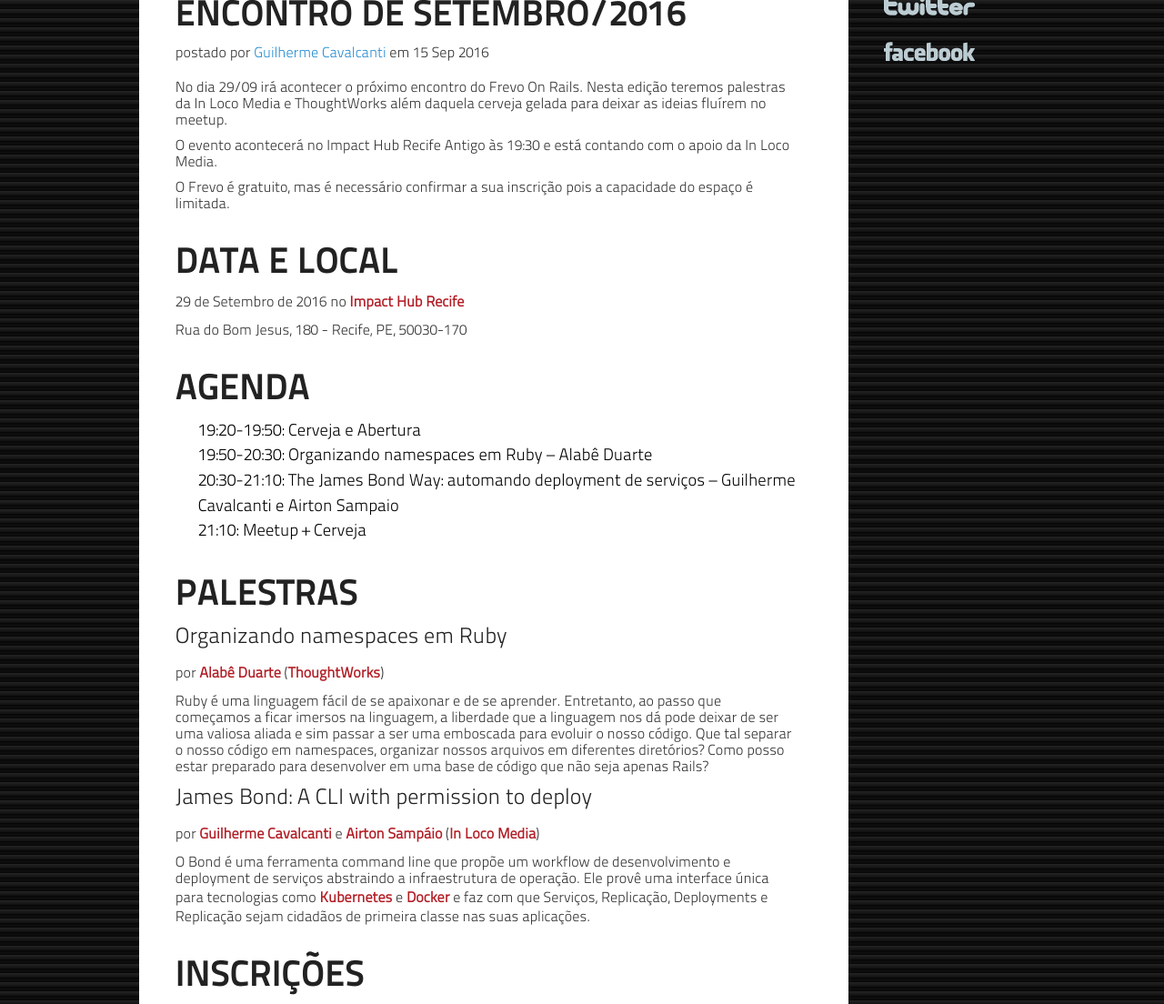
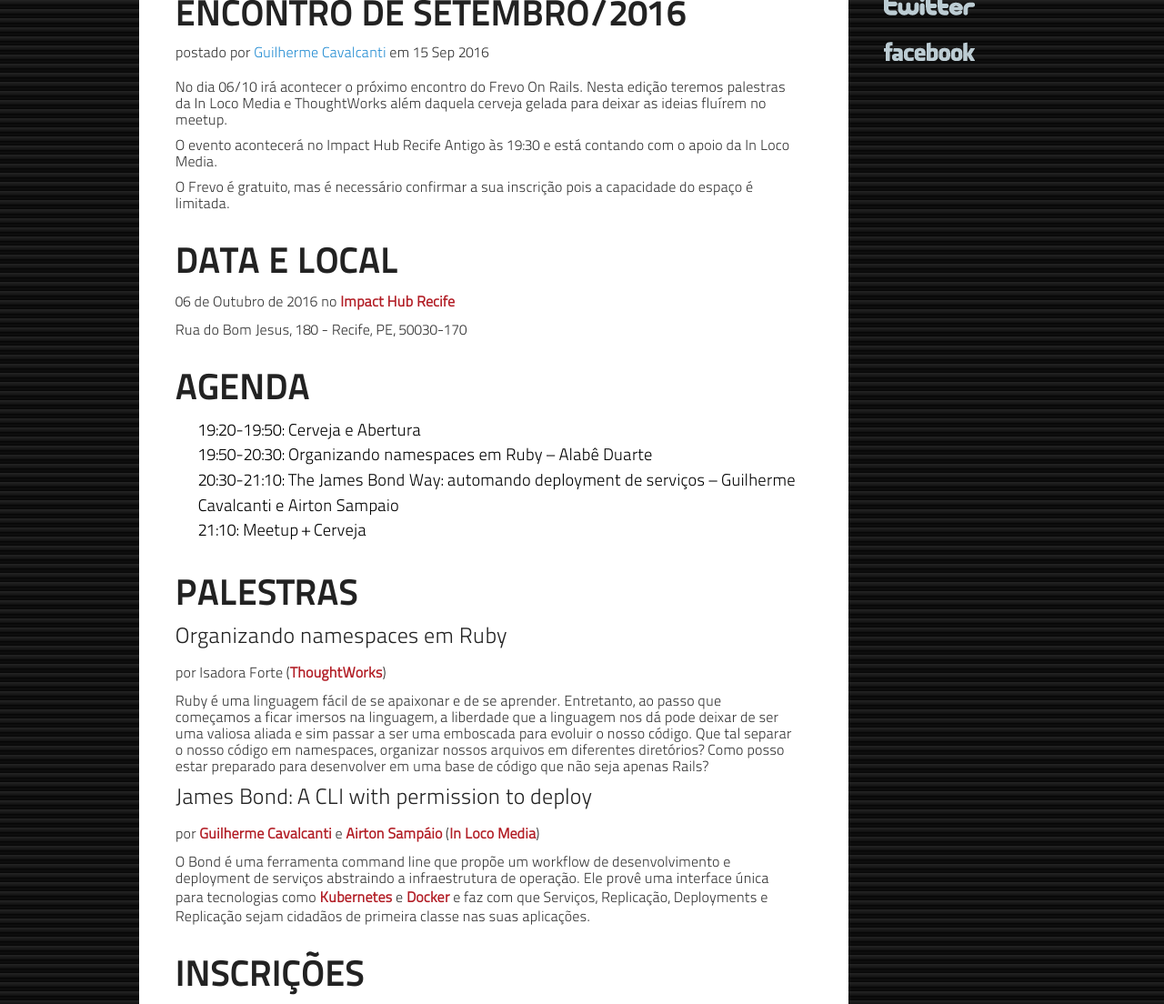
Before and after one commit to frevo-on-rails/frevo-on-rails.github.com, a Jekyll site: the page built from _posts/2016-09-29-encontro-setembro.markdown, in a window 1280 px wide. Shown: the part 320-1424 px from the top of the page at 91% size. Built offline with Jekyll 4.4.1, drawn with Linux system fonts in a browser that asks for light colours; nearby versions of some CDN libraries; comment, search, counter and statistics services are not loaded; grey boxes are pictures that could not be loaded.

Commit message:
Update date and talks

```diff
--- a/_posts/2016-09-29-encontro-setembro.markdown
+++ b/_posts/2016-09-29-encontro-setembro.markdown
@@ -6,7 +6,7 @@ author     : Guilherme Cavalcanti
 categories : posts, events
 ---
 
-No dia 29/09 irá acontecer o próximo encontro do Frevo On Rails. Nesta edição teremos palestras da In Loco Media e ThoughtWorks além daquela cerveja gelada para deixar as ideias fluírem no meetup.
+No dia 06/10 irá acontecer o próximo encontro do Frevo On Rails. Nesta edição teremos palestras da In Loco Media e ThoughtWorks além daquela cerveja gelada para deixar as ideias fluírem no meetup.
 
 O evento acontecerá no Impact Hub Recife Antigo às 19:30 e está contando com o apoio da In Loco Media.
 
@@ -14,7 +14,7 @@ O Frevo é gratuito, mas é necessário confirmar a sua inscrição pois a capac
 
 ## Data e Local
 
-29 de Setembro de 2016 no [Impact Hub Recife](http://www.impacthubrecife.com/)
+06 de Outubro de 2016 no [Impact Hub Recife](http://www.impacthubrecife.com/)
 
 Rua do Bom Jesus, 180 - Recife, PE, 50030-170
 
@@ -28,7 +28,7 @@ Rua do Bom Jesus, 180 - Recife, PE, 50030-170
 ## Palestras
 
 ### Organizando namespaces em Ruby
-por [Alabê Duarte](https://br.linkedin.com/in/alabeduarte) ([ThoughtWorks](https://thoughtworks.com/))
+por Isadora Forte ([ThoughtWorks](https://thoughtworks.com/))
 
 Ruby é uma linguagem fácil de se apaixonar e de se aprender. Entretanto, ao passo que começamos a ficar imersos na linguagem, a liberdade que a linguagem nos dá pode deixar de ser uma valiosa aliada e sim passar a ser uma emboscada para evoluir o nosso código. Que tal separar o nosso código em namespaces, organizar nossos arquivos em diferentes diretórios? Como posso estar preparado para desenvolver em uma base de código que não seja apenas Rails?
 
```
